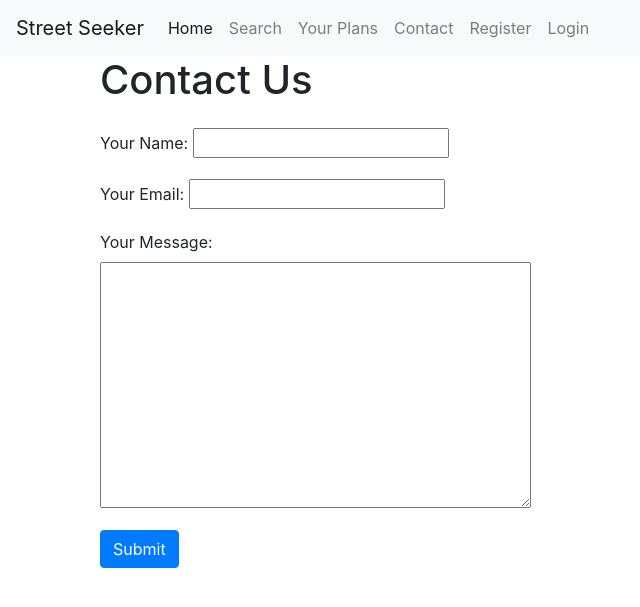
After one commit to Juandavidc08/streetseekerapp, a Django app: page /contact/ in a window 1280 px wide. The commit adds this page. Shown: the top 607 px of the page, without its empty margins (0-640 px from the left). Run offline with Django 4.2, Linux system fonts and the light colour scheme; parts of the project's set-up code (start-up, migrations or seed data) failed here and were passed over; some libraries are stand-ins or nearby versions.

Commit message:
Add contact page form

```diff
--- a/streetseeker/forms.py
+++ b/streetseeker/forms.py
@@ -14,3 +14,8 @@ class CommentForm(forms.ModelForm):
     class Meta:
         model = Comment
         fields = ['text']
+
+class ContactForm(forms.Form):
+    name = forms.CharField(label='Your Name', max_length=100)
+    email = forms.EmailField(label='Your Email')
+    message = forms.CharField(label='Your Message', widget=forms.Textarea)
--- a/streetseeker/templates/add_comment.html
+++ b/streetseeker/templates/add_comment.html
@@ -7,9 +7,10 @@
     <h1>Add Comment for {{ reservation.place.title }}</h1>
     <form method="post">
         {% csrf_token %}
+        <br>
         {{ form.as_p }}
+        <br>
         <button type="submit">Add Comment</button>
     </form>
 </div>
 {% endblock %}
-∫
--- a/streetseeker/templates/base.html
+++ b/streetseeker/templates/base.html
@@ -25,10 +25,10 @@
           <a class="nav-link" href="{% url 'search' %}">Search</a>
         </li>
         <li class="nav-item">
-          <a class="nav-link" href="{% url 'reservations' %}">Your plans</a>
+          <a class="nav-link" href="{% url 'reservations' %}">Your Plans</a>
         </li>
         <li class="nav-item">
-          <a class="nav-link" href="#">Contact</a>
+          <a class="nav-link" href="{% url 'contact' %}">Contact</a>
         </li>
         {% if user.is_authenticated %}
         <li class="nav-item">
--- /dev/null
+++ b/streetseeker/templates/contact_form.html
@@ -0,0 +1,40 @@
+{% extends "base.html" %}
+{% block title %}Contact Us{% endblock %}
+
+{% block content %}
+<div class="container">
+    <h1>Contact Us</h1>
+    <form method="POST" class="mt-4">
+        {% csrf_token %}
+        <div class="form-group">
+            <label for="{{ form.name.id_for_label }}">Your Name:</label>
+            {{ form.name }}
+            {% if form.name.errors %}
+                <div class="invalid-feedback">
+                    {{ form.name.errors }}
+                </div>
+            {% endif %}
+        </div>
+        <div class="form-group">
+            <label for="{{ form.email.id_for_label }}">Your Email:</label>
+            {{ form.email }}
+            {% if form.email.errors %}
+                <div class="invalid-feedback">
+                    {{ form.email.errors }}
+                </div>
+            {% endif %}
+        </div>
+        <div class="form-group">
+            <label for="{{ form.message.id_for_label }}">Your Message:</label>
+            <br/>
+            {{ form.message }}
+            {% if form.message.errors %}
+                <div class="invalid-feedback">
+                    {{ form.message.errors }}
+                </div>
+            {% endif %}
+        </div>
+        <button type="submit" class="btn btn-primary">Submit</button>
+    </form>
+</div>
+{% endblock %}
--- a/streetseeker/urls.py
+++ b/streetseeker/urls.py
@@ -11,4 +11,5 @@ urlpatterns = [
     path('comment/<int:reservation_id>/', views.add_comment, name='add_comment'),
     path('place/<int:place_id>/comments/', views.view_comments, name='view_comments'),
     path('comment/<int:comment_id>/delete/', views.delete_comment, name='delete_comment'),
+    path('contact/', views.contact, name='contact'),
 ]
--- a/streetseeker/views.py
+++ b/streetseeker/views.py
@@ -3,7 +3,7 @@ from django.db.models import Count
 from django.contrib.auth.decorators import login_required
 from django.contrib import messages
 from .models import Place, Reservation, Comment
-from .forms import ReservationForm, CommentForm
+from .forms import ReservationForm, CommentForm, ContactForm
 import random
 from random import sample
 
@@ -100,3 +100,19 @@ def delete_comment(request, comment_id):
         messages.error(request, 'You are not authorized to delete this comment.')
 
     return redirect('view_comments', place_id=comment.reservation.place.id)
+
+def contact(request):
+    if request.method == 'POST':
+        form = ContactForm(request.POST)
+        if form.is_valid():
+            # Process the form data
+            name = form.cleaned_data['name']
+            email = form.cleaned_data['email']
+            message = form.cleaned_data['message']
+
+            # For simplicity, we'll assume printing to console for demonstration
+            print(f"Name: {name}\nEmail: {email}\nMessage: {message}")
+            return render(request, 'thank_you.html')
+    else:
+        form = ContactForm()
+    return render(request, 'contact_form.html', {'form': form})
```
Also changed, not shown: streetseeker/templates/home.html (+18 -2 lines), streetseeker/templates/search.html (+5 -2 lines), streetseeker/templates/thank_you.html (added, +12 -0 lines).
